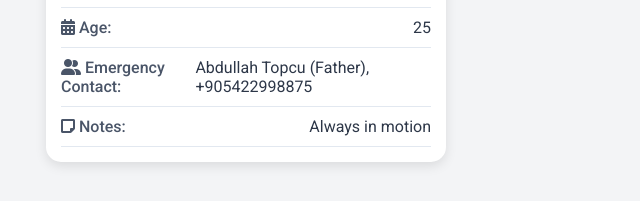
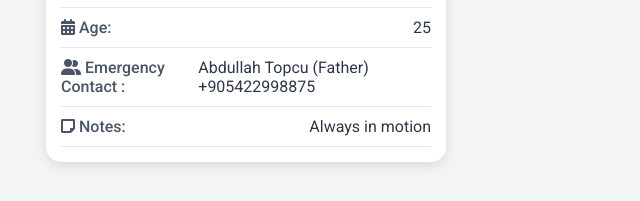
Before and after one commit to muhento/qrinfo, a plain HTML site: page index2.html in a window 1280 px wide. Shown: the part 596-797 px from the top of the page, 394-1034 px from the left. Drawn offline with Linux system fonts and the light colour scheme.

Commit message:
Update index2.html

```diff
--- a/index2.html
+++ b/index2.html
@@ -70,8 +70,8 @@
         		<span class="info-value">25</span>
     		</div>
     		<div class="info-item">
-        		<span class="info-label"><i class="fas fa-user-friends"></i> Emergency Contact:</span>
-        		<span class="info-value">		Abdullah Topcu (Father), +905422998875</span>
+        		<span class="info-label"><i class="fas fa-user-friends"></i> Emergency Contact	:</span>
+        		<span class="info-value">Abdullah Topcu (Father) +905422998875</span>
     		</div>
     		<!-- Notes Section -->
     		<div class="info-item">
```
